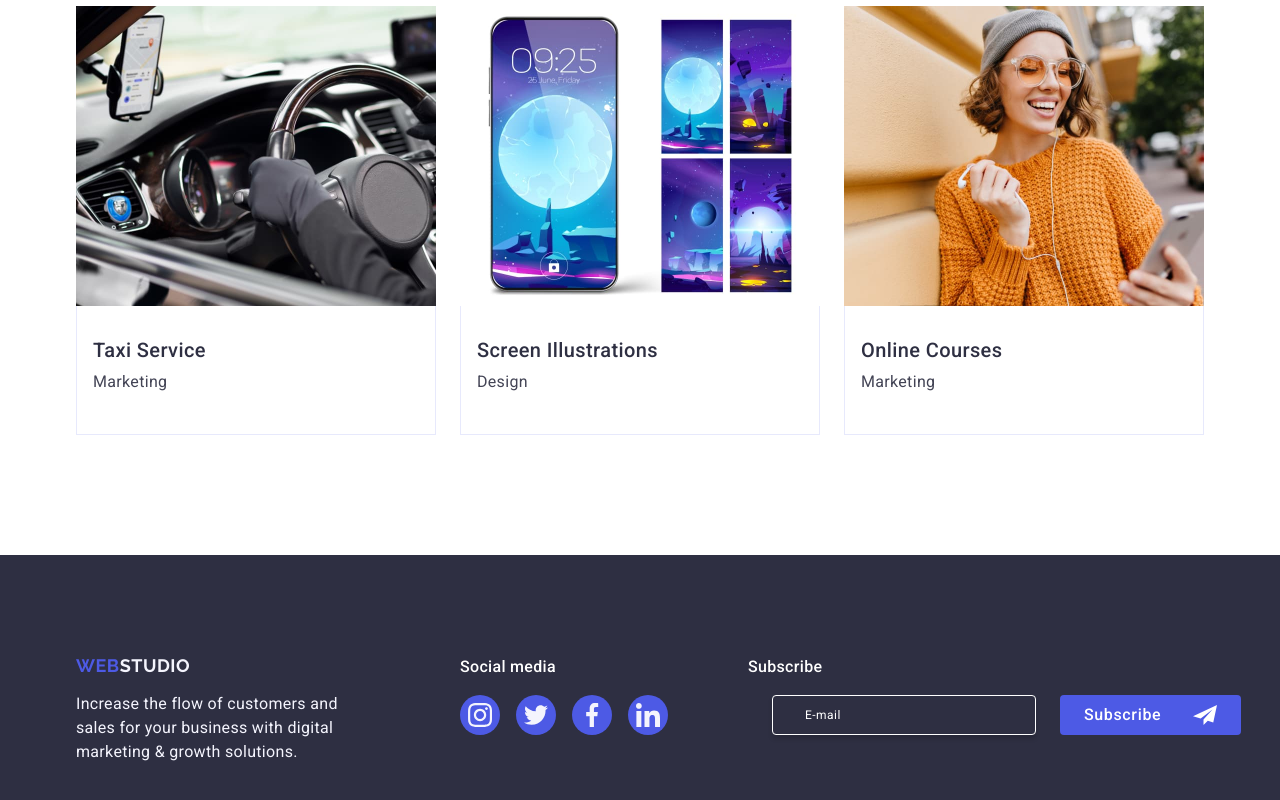
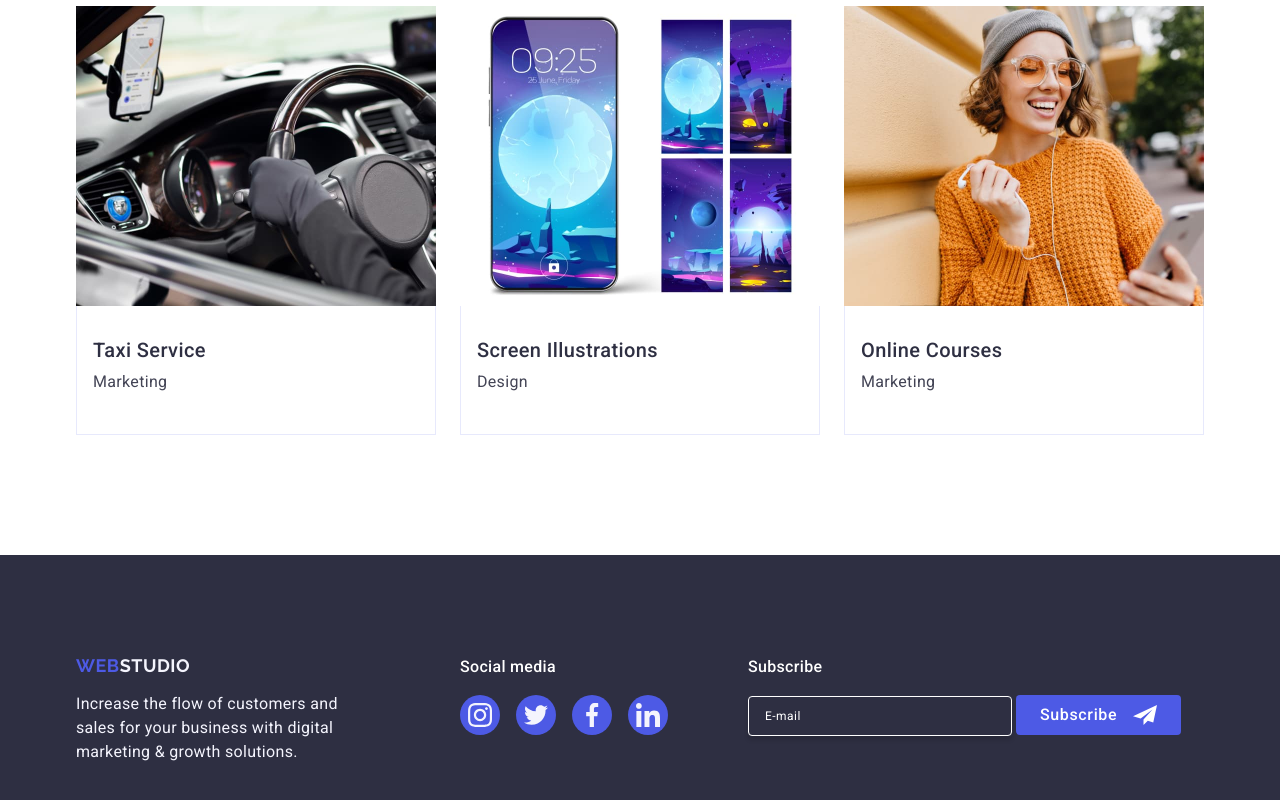
Before and after one commit to KaterynaSiv/goit-markup-hw-05, a plain HTML site: page index.html in a window 1280 px wide. Shown: the part 2652-3452 px from the top of the page. Drawn offline with nearby package versions, Linux system fonts and the light colour scheme.

Commit message:
footer imput modify

```diff
--- a/css/styles.css
+++ b/css/styles.css
@@ -502,6 +502,8 @@ button {
   background-color: #31d0aa;
 }
 
+/* Footer input */
+
 .footer-input-text {
   font-weight: 500;
   font-size: 16px;
@@ -512,61 +514,49 @@ button {
 }
 
 input {
+  box-shadow: 0 4px 4px 0 rgba(0, 0, 0, 0.15);
+  background-color: transparent;
   border: 1px solid #fff;
   border-radius: 4px;
-  box-shadow: 0 4px 4px 0 rgba(0, 0, 0, 0.15);
-  background-color: transparent;
   width: 264px;
   height: 40px;
   font-weight: 400;
   font-size: 12px;
   line-height: 2;
   letter-spacing: 0.04em;
-  color: #fff;
+  color: #ffffff;
   padding-left: 16px;
 }
 
 input::placeholder {
-  font-weight: 400;
-  font-size: 12px;
-  line-height: 2;
-  letter-spacing: 0.04em;
   color: #ffffff;
-  padding: 8px 16px;
-  text-align: left;
 }
 
-.subscribe {
-  display: flex;
-  gap: 24px;
-}
-
-.subcribe-button {
-  display: flex;
+.footer-input-button {
+  display: inline-flex;
+  justify-content: center;
   align-items: center;
-  justify-content: center;
-  flex-direction: row;
-  gap: 16px;
-  border: none;
+  background-color: #4d5ae5;
   border-radius: 4px;
   padding: 8px 24px;
   min-width: 165px;
   height: 40px;
-  background: #4d5ae5;
+  cursor: pointer;
+  border: none;
+
+  font-family: "Roboto", sans-serif;
   font-weight: 500;
   font-size: 16px;
   line-height: 1.5;
   letter-spacing: 0.04em;
   text-align: center;
   color: #fff;
-  cursor: pointer;
 }
 
-.footer-button-icon {
-  fill: #fff;
-  margin-left: 16px;
-  height: 24px;
-}
+.footer-button-icon {width: 24px;
+height: 24px;
+fill: #fff;
+margin-left: 16px;}
 
 /* #endregion */
 
--- a/index.html
+++ b/index.html
@@ -507,18 +507,13 @@
             </li>
           </ul>
         </div>
-        <div class="footer-input-field">
+        <div class="footer-input-container">
           <p class="footer-input-text">Subscribe</p>
-          <form class="subscribe" autocomplete="off" novalidate>
-            <label class="footer-label" for="user-subscribe"></label>
-            <input
-              class="footer-input"
-              type="email"
-              name="user_subscribe"
-              id="user-subscribe"
-              placeholder="E-mail"
-            />
-            <button class="subcribe-button" type="submit">
+          <form name="subcribe-form">
+            <label class="user-input">
+              <input type="email" name="user-email" placeholder="E-mail" />
+            </label>
+            <button class="footer-input-button" type="submit">
               Subscribe
               <svg class="footer-button-icon" width="24" height="20">
                 <use href="./images/icons.svg#icon-button-fly"></use>
```
